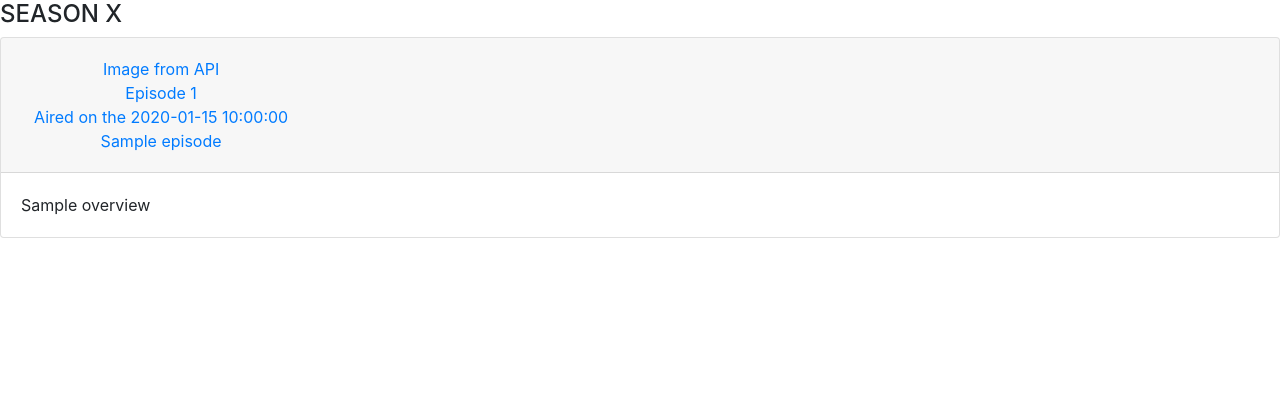
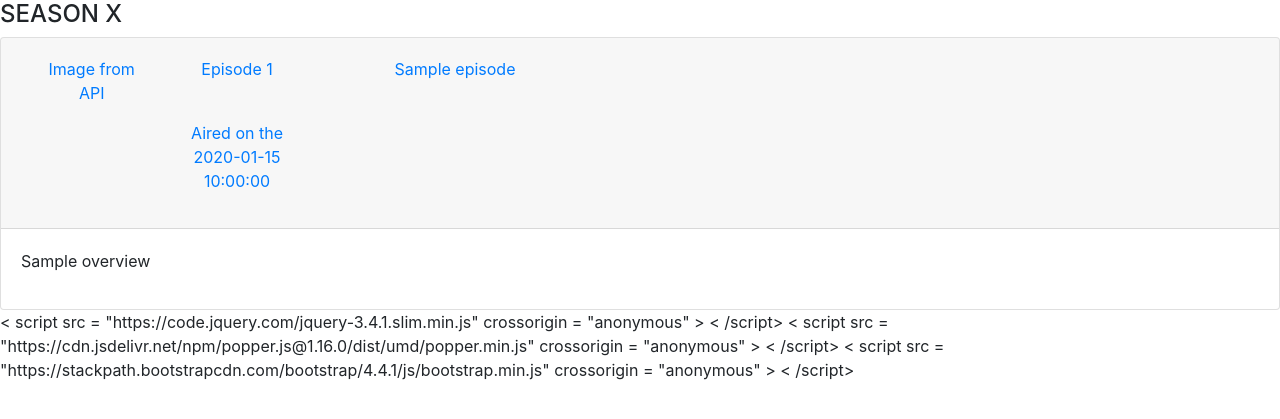
Before and after one commit to WildCodeSchool/lyon-php-2003-project2-databuzz, a PHP site: template src/View/Season/season.html.twig in a window 1280 px wide. Shown: the top 419 px of the page. Run offline with PHP 8.4, Linux system fonts and the light colour scheme; the template is opened without the code that fills it: most values are stand-ins (such as "Sample title", 1, 10 or a date in 2020); some libraries are stand-ins or nearby versions.

Commit message:
Indent fix

```diff
--- a/src/View/Season/season.html.twig
+++ b/src/View/Season/season.html.twig
@@ -1,4 +1,4 @@
-{# TODO Replace extends by the tvshow template when creater #}
+{# TODO Replace extends by the tvshow template when created #}
 {% extends 'layout.html.twig' %}
 
 
@@ -6,7 +6,10 @@
 {% block title %}Season {% endblock %}
 
 {# TODO Delete before merging because it will be in layout file #}
-    {% block stylesheet %}<link rel="stylesheet" href="https://stackpath.bootstrapcdn.com/bootstrap/4.4.1/css/bootstrap.min.css" integrity="sha384-Vkoo8x4CGsO3+Hhxv8T/Q5PaXtkKtu6ug5TOeNV6gBiFeWPGFN9MuhOf23Q9Ifjh" crossorigin="anonymous">{% endblock %}
+    {% block stylesheet %}
+        <link rel="stylesheet" href="https://stackpath.bootstrapcdn.com/bootstrap/4.4.1/css/bootstrap.min.css"
+              integrity="sha384-Vkoo8x4CGsO3+Hhxv8T/Q5PaXtkKtu6ug5TOeNV6gBiFeWPGFN9MuhOf23Q9Ifjh"
+              crossorigin="anonymous">{% endblock %}
 
 {# TODO Replace content block by the block in tvshow template #}
 {% block content %}
@@ -14,33 +17,56 @@
     {# Display Season Number generated by link clicked by user #}
 
     <h4>SEASON X</h4>
+
     <div id="accordion">
         {# Display one dropdown menu per episodes #}
         {% for episode in episodes %}
             <div class="card">
                 <div class="card-header" id="headingOne">
                     <h5 class="mb-0">
-                            <button class="btn btn-link" data-toggle="collapse" data-target="#collapseOne" aria-expanded="true" aria-controls="collapseOne">
-                                <div>
+                        <button class="btn btn-link" data-toggle="collapse" data-target="#collapse{{ loop.index }}"
+                                aria-expanded="true" aria-controls="collapseOne">
+                            <div class="row">
+                                <div class="col-3">
                                     Image from API
                                 </div>
-                                <div>
-                                    Episode {{ episode.episode_number }}
+                                <div class="col-3">
+                                    <p>Episode {{ episode.episode_number }}</p>
+                                    <br>
+                                    <p>Aired on the {{ episode.air_date }}</p>
                                 </div>
-                                <div>Aired on the {{ episode.air_date }}</div>
-                                <div>
-                                    {{ episode.name }}
+                                <div class="col">
+                                    <p>{{ episode.name }}</p>
+                                </div>
                             </div>
                         </button>
                     </h5>
                 </div>
 
-                    <div id="collapseOne" class="collapse show" aria-labelledby="headingOne" data-parent="#accordion">
+                <div id="collapse{{ loop.index }}" class="collapse show" aria-labelledby="headingOne"
+                     data-parent="#accordion">
                     <div class="card-body">
-                            {{ episode.overview }}
+                        <p>{{ episode.overview }}</p>
                     </div>
                 </div>
             </div>
         {% endfor %}
+    </div>
+{% endblock %}
 
+{# TODO Delete before merging because it will be in layout file #}
+{% block javascript %}
+<
+script
+src = "https://code.jquery.com/jquery-3.4.1.slim.min.js"
+integrity = "sha384-J6qa4849blE2+poT4WnyKhv5vZF5SrPo0iEjwBvKU7imGFAV0wwj1yYfoRSJoZ+n"
+crossorigin = "anonymous" > < /script>
+    < script
+src = "https://cdn.jsdelivr.net/npm/popper.js@1.16.0/dist/umd/popper.min.js"
+integrity = "sha384-Q6E9RHvbIyZFJoft+2mJbHaEWldlvI9IOYy5n3zV9zzTtmI3UksdQRVvoxMfooAo"
+crossorigin = "anonymous" > < /script>
+    < script
+src = "https://stackpath.bootstrapcdn.com/bootstrap/4.4.1/js/bootstrap.min.js"
+integrity = "sha384-wfSDF2E50Y2D1uUdj0O3uMBJnjuUD4Ih7YwaYd1iqfktj0Uod8GCExl3Og8ifwB6"
+crossorigin = "anonymous" > < /script>
 {% endblock %}
```
Also changed, not shown: src/Controller/SeasonController.php (+15 -1 lines). Lines whose indentation alone changed are shown as unchanged.
